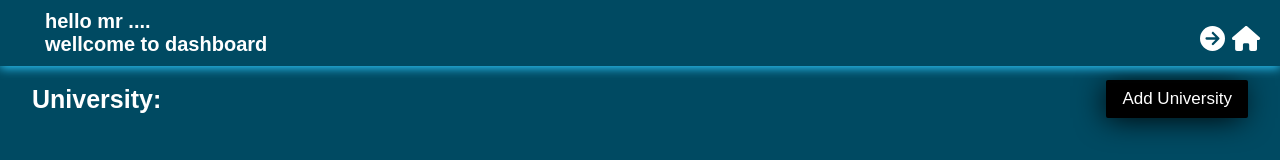
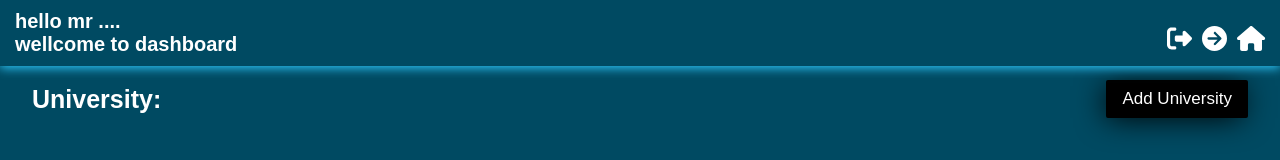
Before and after one commit to mahfuz-ta09/nrc-london, a Next.js app: page /Dashboard/admin/university in a window 1280 px wide. Shown: the top 160 px of the page. Built offline with nearby package versions, Linux system fonts and the light colour scheme; no server answers; a web font is replaced by a local one.

Commit message:
slight design updated

```diff
--- a/src/app/(dashboard)/LayoutPage.tsx
+++ b/src/app/(dashboard)/LayoutPage.tsx
@@ -1,11 +1,11 @@
 'use client'
-import Link from 'next/link'
 import '@/css/Dashboard/layout.css'
 import { useEffect, useRef, useState } from 'react'
 import dynamic from 'next/dynamic'
 import { useRouter } from 'next/navigation'
 import { FontAwesomeIcon } from '@fortawesome/react-fontawesome'
-import { faArrowCircleRight, faHome } from '@fortawesome/free-solid-svg-icons'
+import { faArrowCircleRight, faHome, faRightFromBracket } from '@fortawesome/free-solid-svg-icons'
+import { logOut } from '@/utils/authAction'
 
 
 const LayoutPage = () => {
@@ -26,12 +26,12 @@ const LayoutPage = () => {
         ) {
           setIsOpen(false);
         }
-      };
+      }
 
       document.addEventListener("click", handleNavBar);
       return () => {
         document.removeEventListener("click", handleNavBar);
-      };
+      }
     }, []);
 
 
@@ -51,9 +51,11 @@ const LayoutPage = () => {
                     <h1>NRC-london</h1>
                     <NavLink />
                 </div>
-                <button  className='nav-icon-btn' onClick={() => handler()} ref={btnRef} ><FontAwesomeIcon icon={faArrowCircleRight} className='nav-icon'/></button>
-                <button  className='nav-icon-home-btn' onClick={() => homeHandler()}><FontAwesomeIcon className='nav-icon' icon={faHome}/></button>
-                <div className='dash-nav-footer'>
+
+                <div className='dash-nav-action'>
+                  <button  className='nav-logout-btn' onClick={() => logOut(route)} ref={btnRef} ><FontAwesomeIcon icon={faRightFromBracket} className='nav-icon'/></button>
+                  <button  className='nav-icon-btn' onClick={() => handler()} ref={btnRef} ><FontAwesomeIcon icon={faArrowCircleRight} className='nav-icon'/></button>
+                  <button  className='nav-icon-home-btn' onClick={() => homeHandler()}><FontAwesomeIcon className='nav-icon' icon={faHome}/></button>
                 </div>
             </div>
         </div>
--- a/src/component/shared/UniOption/UniOption.tsx
+++ b/src/component/shared/UniOption/UniOption.tsx
@@ -10,9 +10,8 @@ import { useState } from 'react'
 const UniOption = () => {
     const router = useRouter()
     const {data,isLoading} = useGetUniNavItemQuery()
-    const [cur,setCur] = useState(4);
+    const [cur,setCur] = useState(4)
 
-    console.log(data?.data.length,cur-4,cur)
 
     return (
         <div className='unioption-cotainer'>
--- a/src/css/Dashboard/layout.css
+++ b/src/css/Dashboard/layout.css
@@ -39,7 +39,7 @@
 	justify-content: space-between;
 	height: 100%;
 	width: 100%;
-	padding: 55px 0 55px 20px;
+	padding: 15px;
 	margin: 0 auto;
 	color: white;
 	background: #002633;
@@ -69,7 +69,7 @@
 	flex-direction: column;
 	align-items: start;
 	justify-content: start;
-	gap: 30px;
+	gap: 10px;
 }
 
 .nav-link{
@@ -99,7 +99,7 @@
 	top: 0;
 	width: 100%;
 	height: auto;
-	padding: 10px 45px;
+	padding: 10px 15px;
 	background: #004a62;
 	box-shadow: 0 2px 10px #2ec8fb;
 	color: #fff;
@@ -109,12 +109,24 @@
 	gap: 20px;
 }
 
+.dash-nav-action{
+	position: fixed;
+	right:15px;
+	top:  25px;
+	display: flex;
+	align-items: center;
+	justify-content: center;
+	gap: 10px;
+}
+.nav-icon-btn{
+    background: transparent;
+    border: none;
+	font-size: 25px;
+    color: white;
+	transition: .3s ease-in-out;
+}
 
-.nav-icon-btn{
-	position: fixed;
-	z-index: -1;
-	right:55px;
-	top:  25px;
+.nav-logout-btn{
     background: transparent;
     border: none;
 	font-size: 25px;
@@ -124,16 +136,16 @@
 
 
 .nav-icon-home-btn{
-	position: fixed;
-	z-index: -1;
-	right:20px;
-	top:  25px;
 	font-size: 25px;
 	transition: .3s ease-in-out;
     background: transparent;
     border: none;
 	font-size: 25px;
     color: white;
+}
+
+.nav-logout-btn:hover .nav-icon{
+	scale: .8;
 }
 
 .nav-icon-home-btn:hover .nav-icon{
--- a/src/redux/endpoints/university/universityEndpoints.ts
+++ b/src/redux/endpoints/university/universityEndpoints.ts
@@ -12,7 +12,6 @@ const universityApi = baseApi.injectEndpoints({
         }),
 
         getAllUniByCountry:build.query<any,string>({
-
             query:(uni:string) =>({
                 url: `/university/all/${uni}`,
                 method:'GET',
--- a/src/utils/authAction.ts
+++ b/src/utils/authAction.ts
@@ -3,12 +3,12 @@ import { deleteCookies } from "./deleteCookies"
 import { cookieRemove } from "@/authHooks/auth"
 
 
-
 export const logOut = async(route:AppRouterInstance) =>{
     localStorage.removeItem('accessToken')
+    deleteCookies()
     await cookieRemove()
     window.dispatchEvent(new Event("tokenChanged"))
-    deleteCookies()
+    window.location.href = "/Login"
     route.refresh()
     route.push('/')
 }
```
